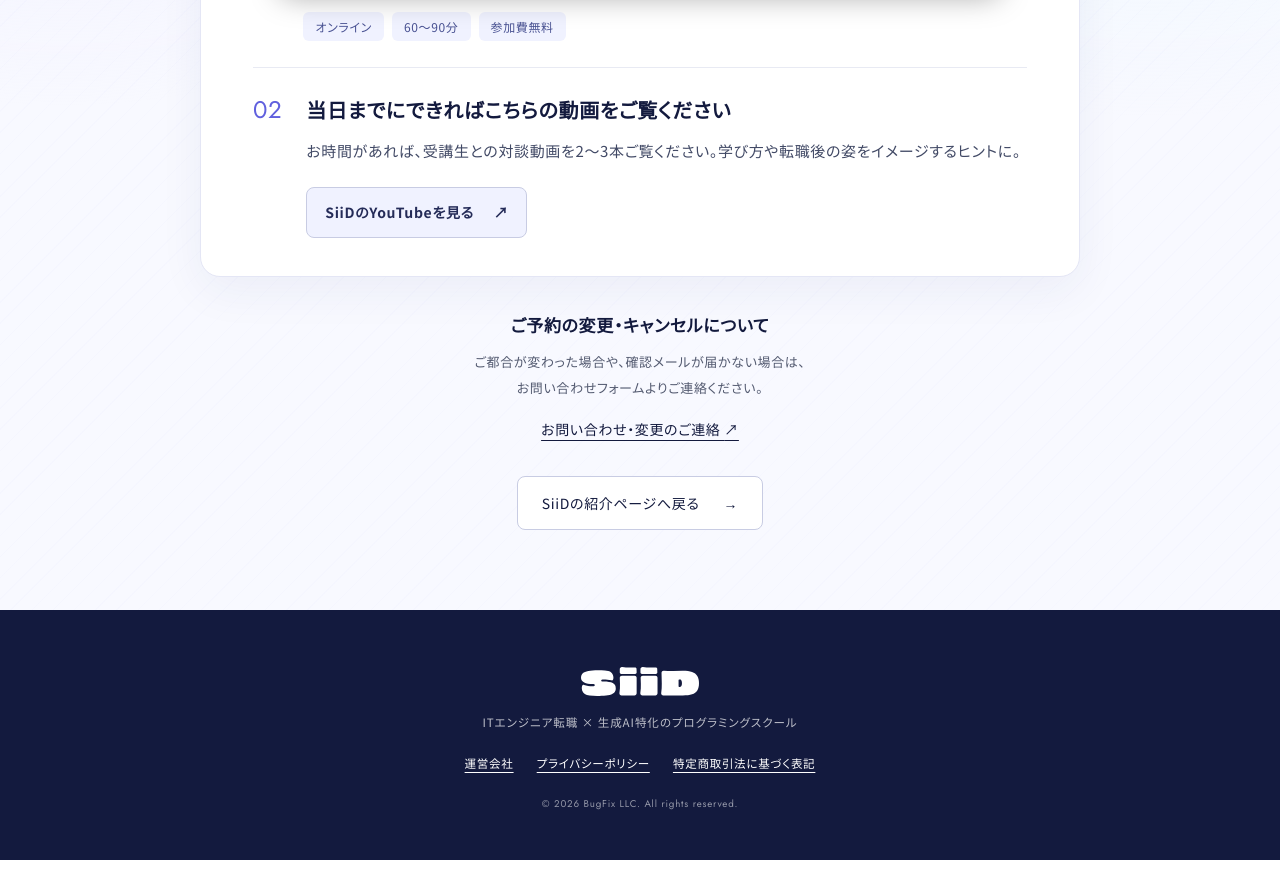
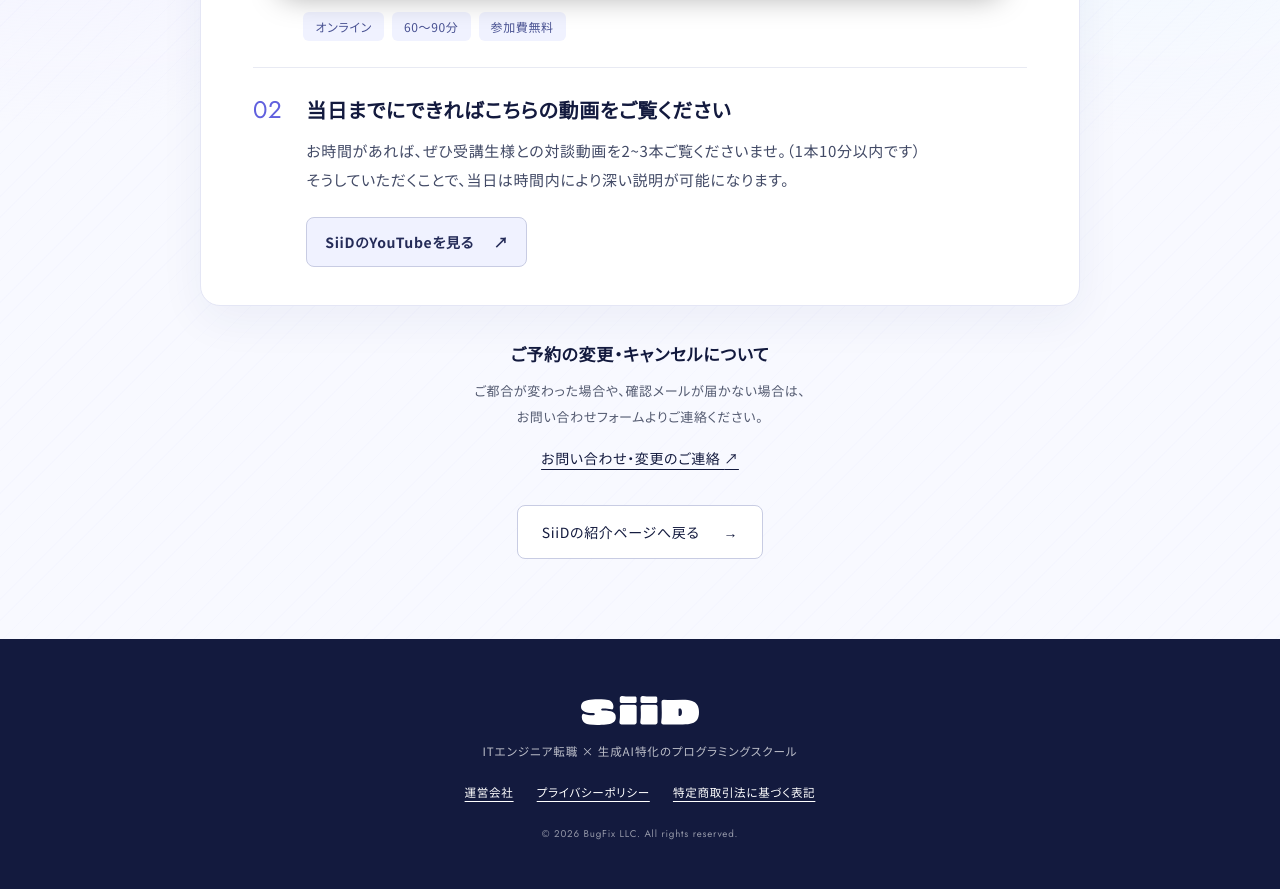
Before and after one commit to seito-developer/siid-web, a Next.js app: page /siid/lp-2/complete in a window 1280 px wide. Shown: the part 800-1689 px from the top of the page. Before the commit the page ends 1660 px from the top, so only its background shows below. Built offline with nearby package versions, Linux system fonts and the light colour scheme; no server answers.

Commit message:
fix: 対談動画の事前視聴案内を更新する

```diff
--- a/src/app/(Lp)/lp-2/complete/page.tsx
+++ b/src/app/(Lp)/lp-2/complete/page.tsx
@@ -59,7 +59,7 @@ export default function Complete() {
               <li>
                 <span className={styles.Complete__Number} aria-hidden="true">02</span>
                 <div><h3>当日までにできればこちらの動画をご覧ください</h3>
-                  <p>お時間があれば、受講生との対談動画を2〜3本ご覧ください。学び方や転職後の姿をイメージするヒントに。</p>
+                  <p>お時間があれば、ぜひ受講生様との対談動画を2~3本ご覧くださいませ。（1本10分以内です）<br />そうしていただくことで、当日は時間内により深い説明が可能になります。</p>
                   <a className={styles.Complete__VideoLink} href="https://www.youtube.com/@programming-siid" target="_blank" rel="noopener noreferrer">SiiDのYouTubeを見る <span aria-hidden="true">↗</span><span className={baseStyles.srOnly}>（新しいタブで開きます）</span></a>
                 </div>
               </li>
```
